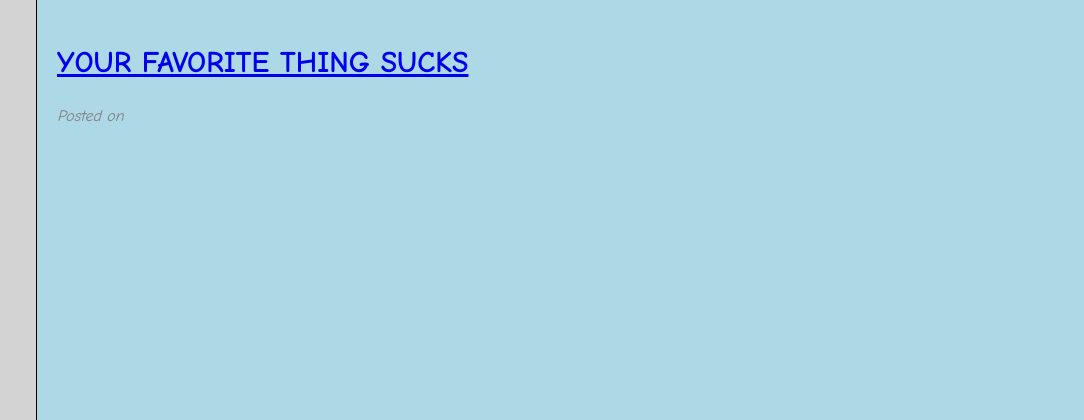
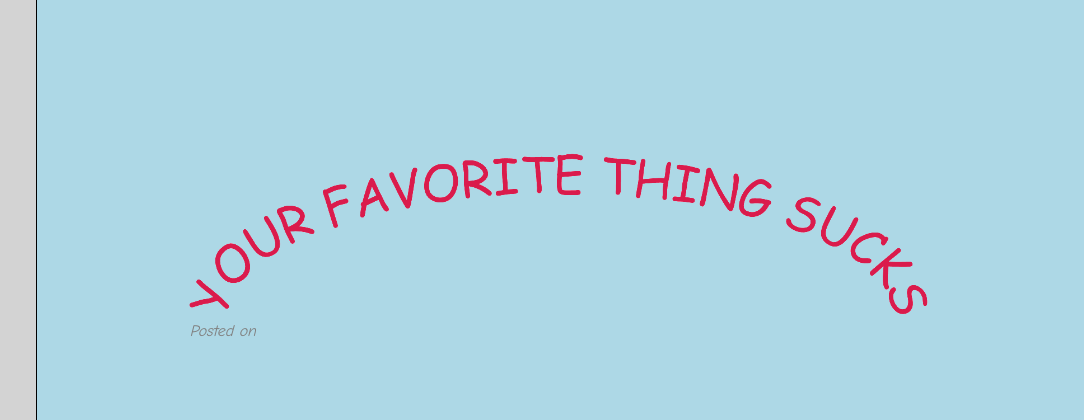
Before and after one commit to HolyMeekrob/epicaricacy-web, a website: page src/templates/yfts/post.html in a window 1280 px wide. Shown: the top 420 px of the page, 196-1280 px from the left. Drawn offline with nearby package versions, Linux system fonts and the light colour scheme; files that its build step writes are made by us from their sources; files whose address does not match are found by name; a web font is replaced by a local one.

Commit message:
Add title to yfts pages

```diff
--- a/src/content/assets/css/page.css
+++ b/src/content/assets/css/page.css
@@ -3,10 +3,8 @@ h1 {
 	margin-bottom: 2rem;
 }
 
-.narrow-page {
-	margin: 2rem;
-	padding: 3rem;
-	background: antiquewhite;
+.page-content {
+	background-color: antiquewhite;
 	box-shadow: 0.1rem 0.1rem 0.1rem 0.1rem gray;
 }
 
--- a/src/content/assets/css/site.css
+++ b/src/content/assets/css/site.css
@@ -23,6 +23,10 @@ h1 {
 
 .undisplayed {
 	display: none;
+}
+
+.relative {
+	position: relative;
 }
 
 .error, .red {
@@ -57,3 +61,8 @@ h1 {
 .vertical-space-tall {
 	margin-top: 5rem;
 }
+
+.narrow-page {
+	margin: 8vw;
+	padding: 3rem;
+}
--- a/src/content/assets/css/yfts.css
+++ b/src/content/assets/css/yfts.css
@@ -3,3 +3,15 @@
 	font-style: italic;
 	color: gray;
 }
+
+.heading {
+	width: 100%;
+	height: auto;
+}
+
+.title {
+	position: absolute;
+	bottom: 0;
+	left: 25%;
+	right: 25%;
+}
--- a/src/templates/yfts/post.html
+++ b/src/templates/yfts/post.html
@@ -7,8 +7,12 @@
 
 {% block content %}
 	<div class="narrow-page">
-		<div><h2><a href="/yfts">YOUR FAVORITE THING SUCKS</a></h2></div>
-		<div><h1>{{title}}</h1></div>
+		<div class="relative center">
+			<a href="/yfts">
+				<img class="heading" src="/assets/images/yfts/title.png" />
+			</a>
+			<div class="title"><h1>{{title}}</h1></div>
+		</div>
 		{{ contents | safe }}
 		<div class="date">
 			Posted on {{ publishDate }}
```
Also changed, not shown: src/templates/page.html (+1 -1 lines), src/templates/yfts/index.html (+1 -1 lines), src/content/assets/images/yfts/title.png (added).
